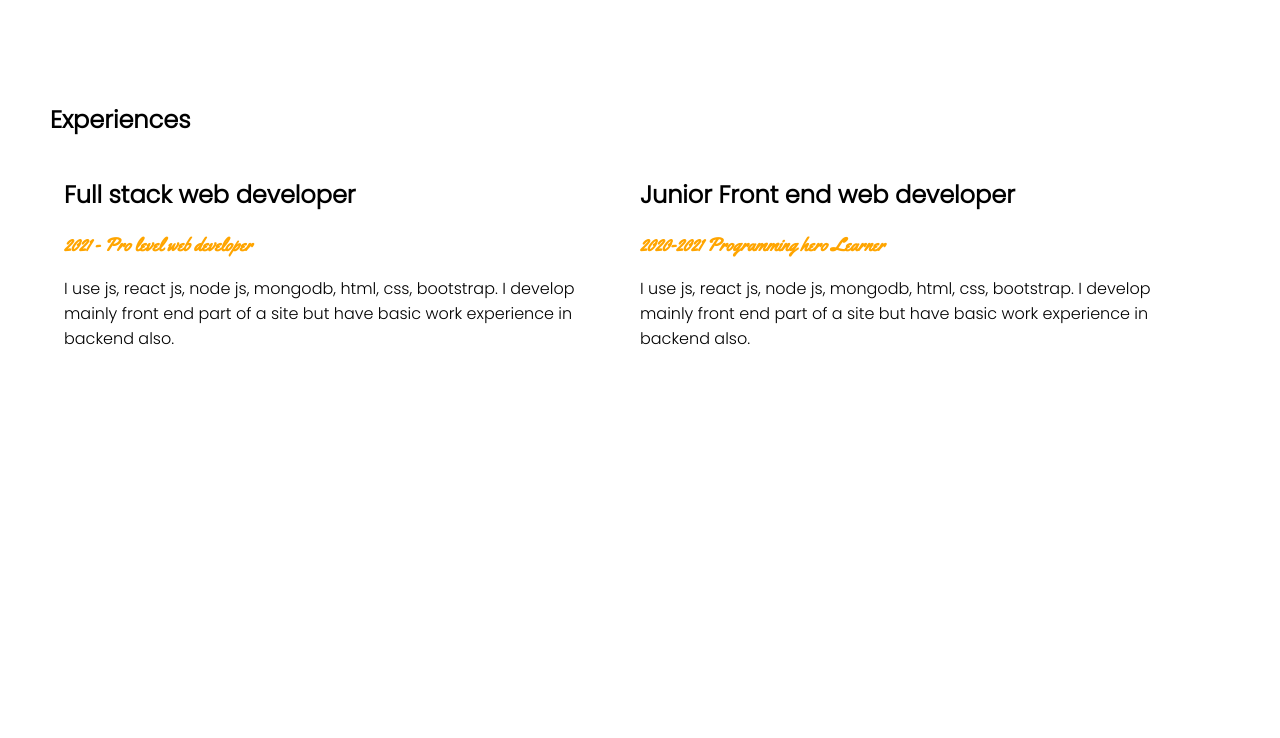
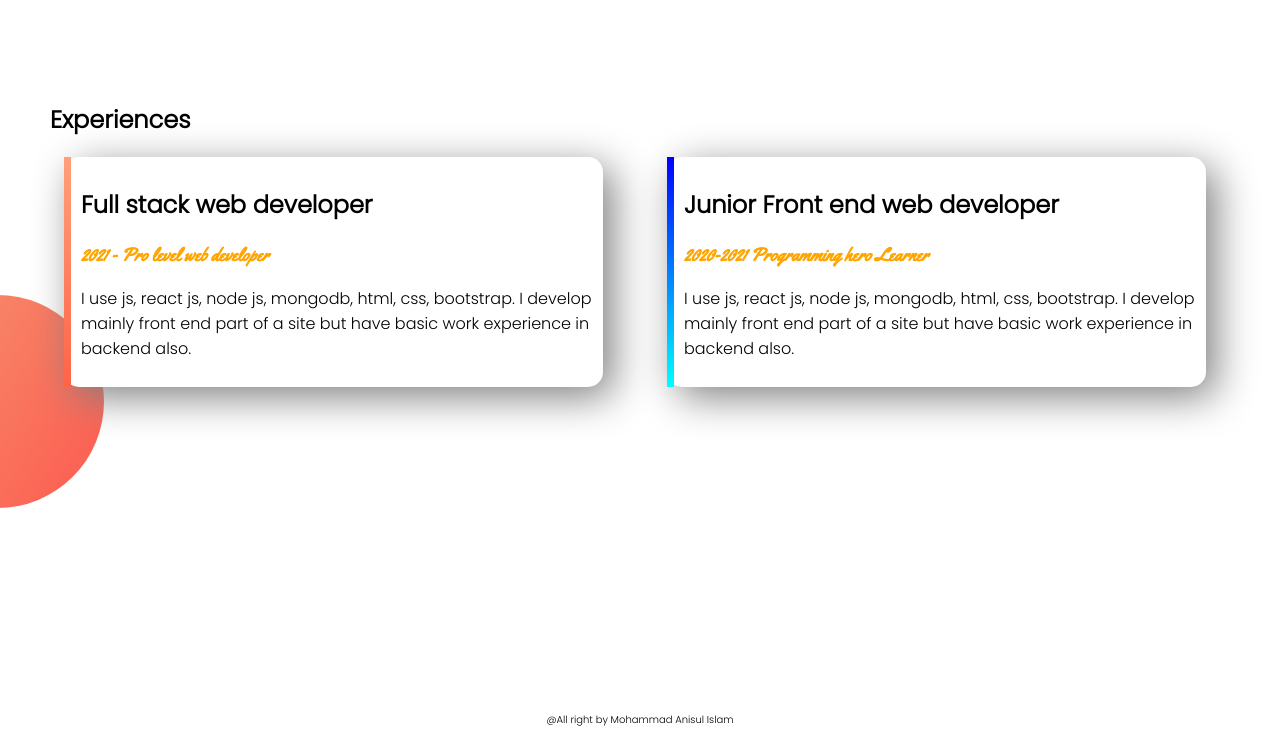
Before and after one commit to AnisIslam/web-portfolio, a plain HTML site: page index.html in a window 1280 px wide. Shown: the part 1118-1856 px from the top of the page. Before the commit the page ends 1820 px from the top, so only its background shows below. Drawn offline with Linux system fonts and the light colour scheme.

Commit message:
complete portfolio

```diff
--- a/index.html
+++ b/index.html
@@ -44,9 +44,9 @@
                 href="https://github.com/AnisIslam/web-portfolio/blob/main/index.html">Download Resume</a>
         </div>
     </section>
-    <section class="experience-width">
+    <section class="experience-area">
         <h2 class="experience">Experiences</h2>
-        <div class="half-width">
+        <div id="full-stack" class="half-width single-experience">
             <h2>Full stack web developer</h2>
             <h3 class="orange-highlight">2021 - Pro level web developer</h3>
             <p>
@@ -56,7 +56,7 @@
             </p>
         </div>
 
-        <div class="half-width">
+        <div id="junior-frontend" class="half-width single-experience">
             <h2>Junior Front end web developer</h2>
             <h3 class="orange-highlight">2020-2021 Programming hero Learner</h3>
             <p>
@@ -64,12 +64,11 @@
                 a site but
                 have basic work experience in backend also.
             </p>
-
-
         </div>
-
-
     </section>
+    <footer>
+        <p>@All right by Mohammad Anisul Islam</p>
+    </footer>
 </body>
 
 </html>
--- a/style.css
+++ b/style.css
@@ -17,6 +17,7 @@ h1{
     width: 40%;
     float: left;
     margin-left: 5%;
+    padding: 10px;
 }
 .half-width img{
     width: 100%;
@@ -46,3 +47,29 @@ section{
 
 
 }
+.single-experience{
+    box-shadow: 10px 10px 40px gray;
+    background-color: white;
+    border-radius: 15px;
+}
+.experience-area{
+    background-image: url("Images/exp-bg.png");
+    background-repeat: no-repeat;
+    background-position: left;
+
+}
+#full-stack{
+    border-left: 7px solid;
+    border-image:linear-gradient(180deg, lightsalmon, tomato) ;
+    border-image-slice: 1;
+}
+#junior-frontend{
+    border-left: 7px solid;
+    border-image:linear-gradient(180deg, blue, cyan) ;
+    border-image-slice: 1;
+}
+footer p{
+    text-align: center;
+    font-size: 10px;
+
+}
```
Also changed, not shown: 1 other file.
